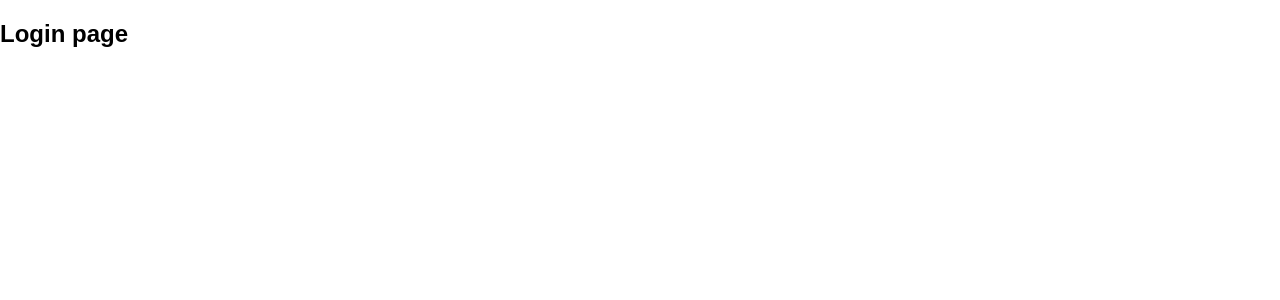
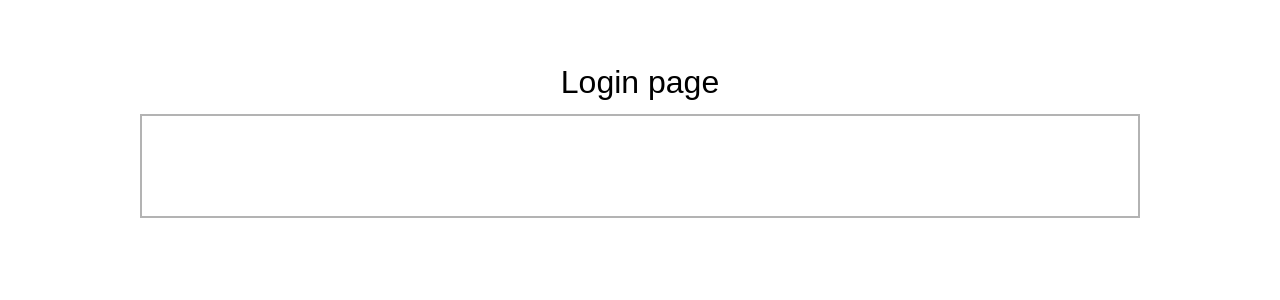
Before and after one commit to RafsanQ/teebay, a React (Create React App) app in the folder client/: page / in a window 1280 px wide. Shown: the top 300 px of the page. Built offline with nearby package versions, Linux system fonts and the light colour scheme.

Commit message:
Created Login page card

```diff
--- a/client/src/App.css
+++ b/client/src/App.css
@@ -1,5 +1,7 @@
 .App{
   background: white;
-  min-width: 90vw;
-  min-height: 90vh;
+  min-width: 95vw;
+  min-height: 95vh;
+  margin: 0;
+  padding: 0;
 }
--- a/client/src/index.css
+++ b/client/src/index.css
@@ -1,6 +1,16 @@
 body {
-  margin: 0;
+  padding:0px;
+  margin:0px;
   font-family: Arial, Helvetica, sans-serif;
   -webkit-font-smoothing: antialiased;
   -moz-osx-font-smoothing: grayscale;
 }
+
+.pageTitle{
+  font-family: Arial;
+  font-weight: lighter;
+  margin: 5% auto 1% auto;
+  align-items: center;
+  text-align: center;
+  justify-content: center;
+}
--- a/client/src/pages/Login/index.jsx
+++ b/client/src/pages/Login/index.jsx
@@ -1,7 +1,16 @@
+import './login.css'
+
 export function LoginPage(){
+
+
+
     return (
         <div>
-            <h2>Login page</h2>
+            <h1 className='pageTitle'>Login page</h1>
+            <div className='card'>
+
+            </div>
         </div>
+
     );
 }
--- /dev/null
+++ b/client/src/pages/Login/login.css
@@ -0,0 +1,9 @@
+.card{
+    width: clamp(70%, 70%, 40%);
+    padding: 50px;
+    border: 2px solid rgb(179, 179, 179);
+    margin: 0% auto 5% auto;
+    align-items: center;
+    text-align: center;
+    justify-content: center;
+}
```
